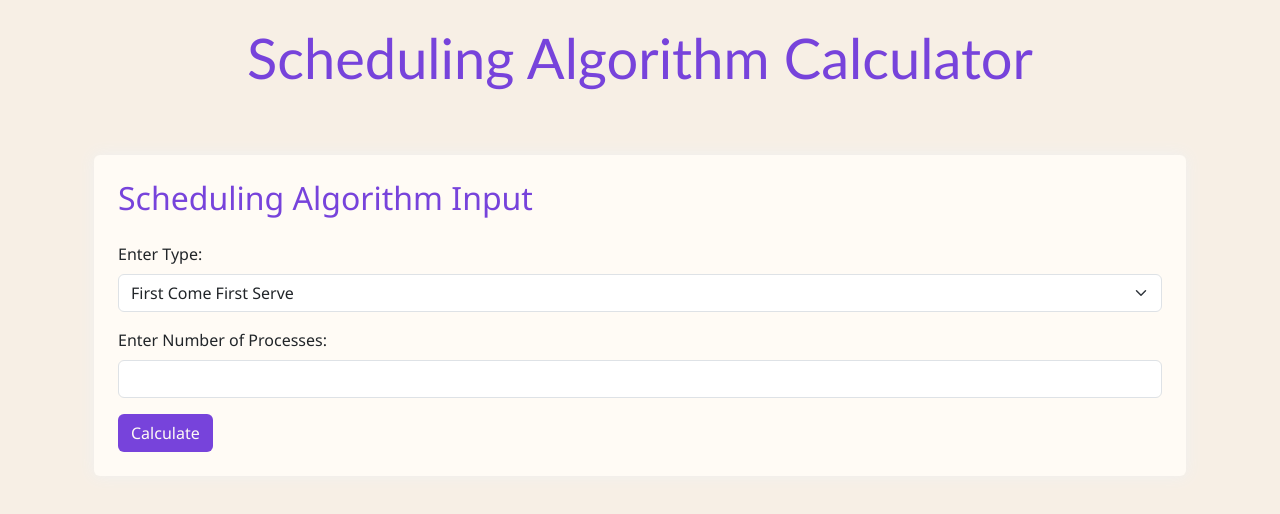
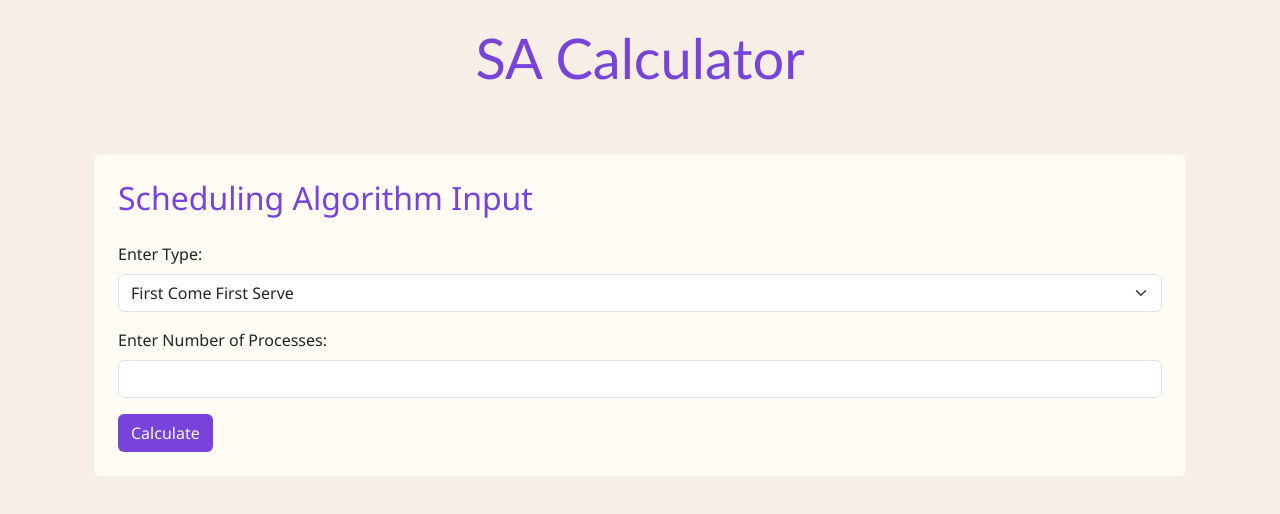
Before and after one commit to rayyanshaikh123/schedulingAlgo, a React (Create React App) app: page / in a window 1280 px wide. Shown: the top 514 px of the page. Built offline with nearby package versions, Linux system fonts and the light colour scheme.

Commit message:
final commit1

```diff
--- a/src/App.js
+++ b/src/App.js
@@ -327,7 +327,7 @@ export default function App() {
           <section className="my-4">
             <center>
               <h1 className="display-4 header">
-                Scheduling Algorithm Calculator
+                SA Calculator
               </h1>
             </center>
           </section>
```
